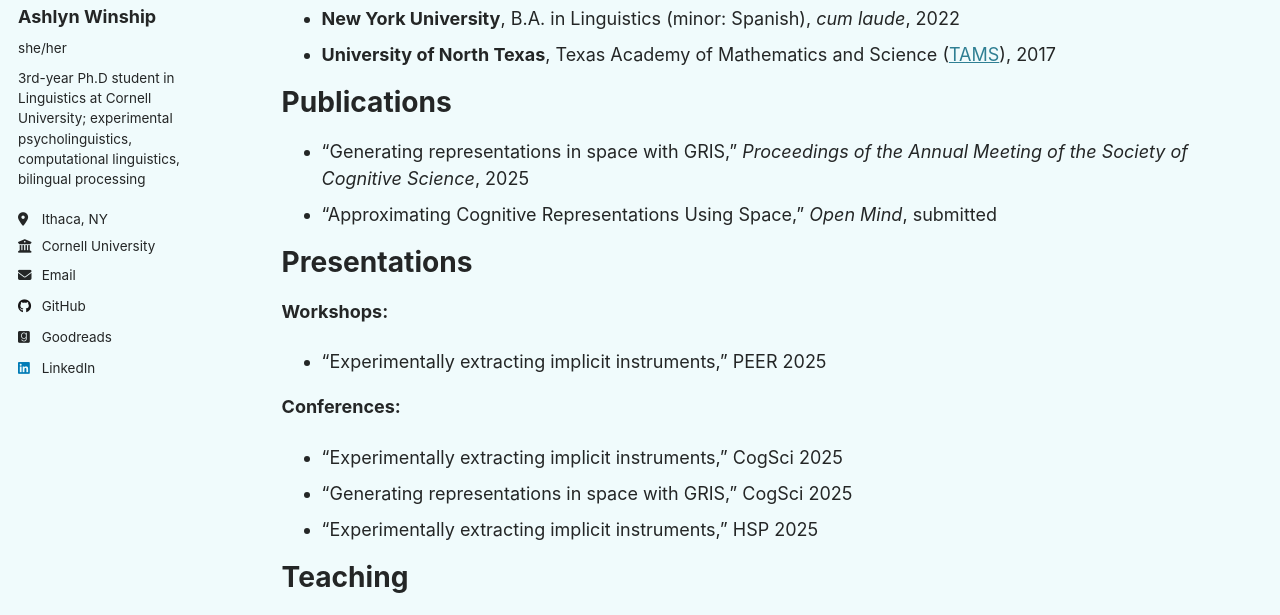
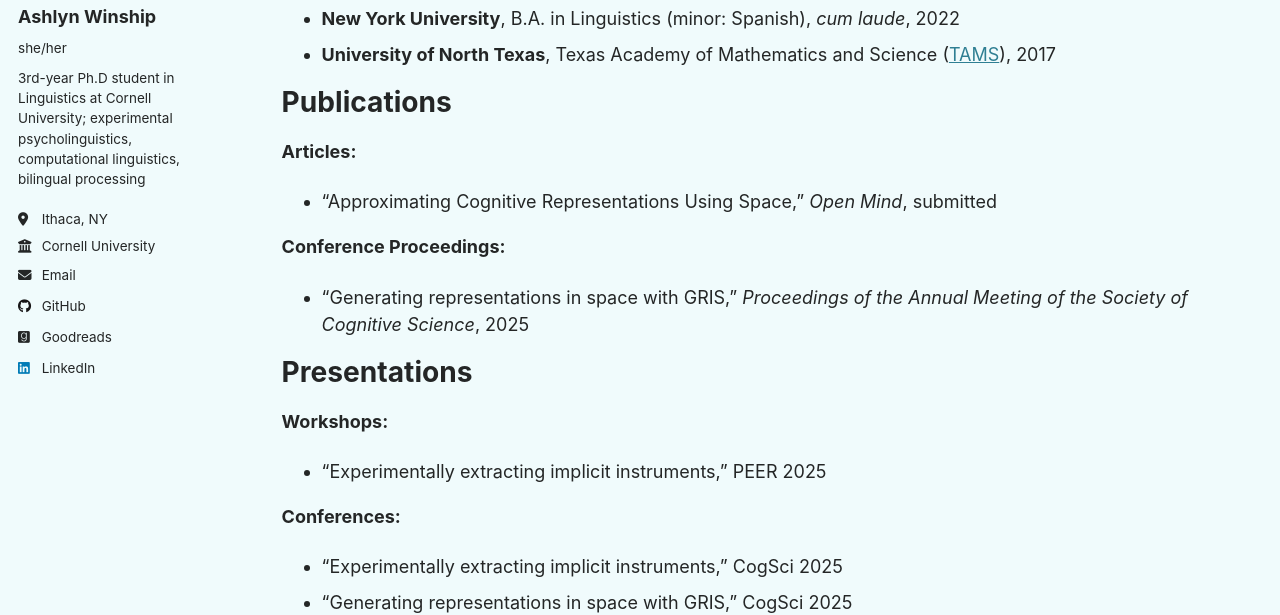
Before and after one commit to ashlynwinship/ashlynwinship.github.io, a Jekyll site: the page built from _pages/cv.md, in a window 1280 px wide and 900 px high, cut to the strip 285-900 px from the top of the window. Built offline with Jekyll 4.4.1, drawn with Linux system fonts in a browser that asks for light colours.

Commit message:
Update cv.md

```diff
--- a/_pages/cv.md
+++ b/_pages/cv.md
@@ -26,9 +26,13 @@ Education
 
 Publications
 ======
+<b>Articles:</b>
+
+* "Approximating Cognitive Representations Using Space," <i>Open Mind</i>, submitted
+
+<b>Conference Proceedings:</b>
 
 * "Generating representations in space with GRIS," <i>Proceedings of the Annual Meeting of the Society of Cognitive Science</i>, 2025
-* "Approximating Cognitive Representations Using Space," <i>Open Mind</i>, submitted
 
 Presentations
 ======
```
